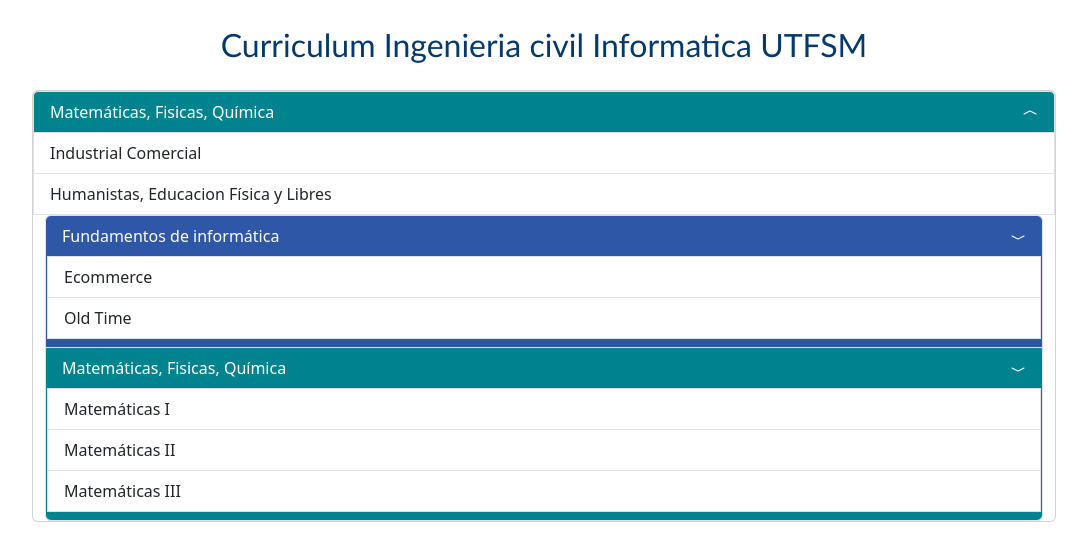
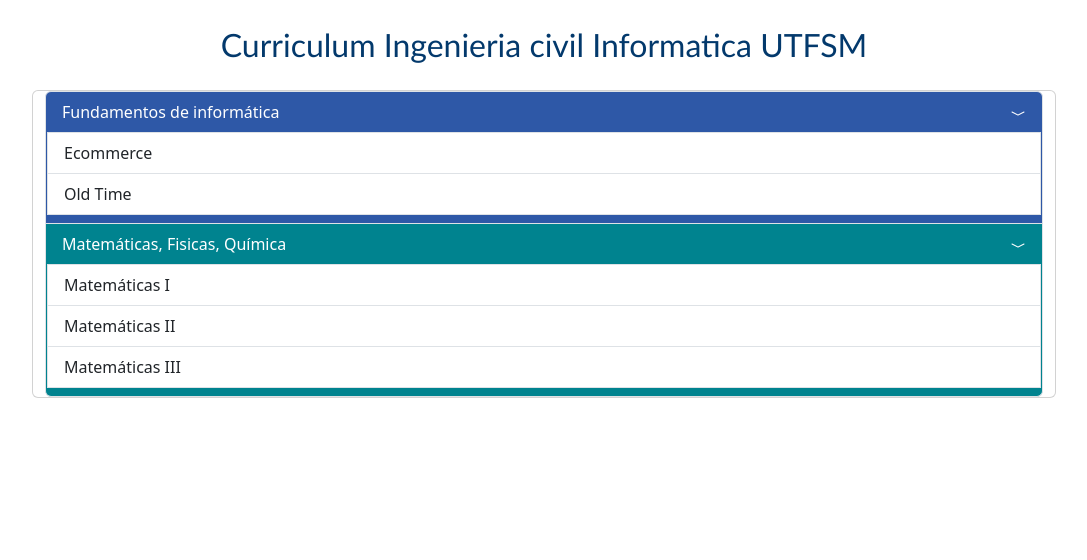
Before and after one commit to ClaudiaHazard/informaticsCurriculum, a React (Create React App) app in the folder curriculum/: page /#/ in a window 1280 px wide. Shown: the top 560 px of the page, without its empty margins (96-1183 px from the left). Built offline with nearby package versions, Linux system fonts and the light colour scheme.

Commit message:
reusable function for list courses

```diff
--- a/curriculum/src/functions/dropList.js
+++ b/curriculum/src/functions/dropList.js
@@ -23,7 +23,7 @@
         <ListGroup.Item  onClick={handleClick} style={{ backgroundColor:backgroundColor, color:color }} key={`branchName-${idx}`} as="li" >
             <div className={styles.sameline}>
             <div>{ branchName }</div>
-            <div className={styles.listicon} >{ open ? <ChevronCompactDown /> : <ChevronCompactUp /> }</div>
+            <div>{ open ? <ChevronCompactDown /> : <ChevronCompactUp /> }</div>
             </div>
             {open ? <ListGroup className={styles.sublist}> {childList} </ListGroup> : <></> }
         </ListGroup.Item>
--- a/curriculum/src/routes/StudyPlan.js
+++ b/curriculum/src/routes/StudyPlan.js
@@ -20,22 +20,9 @@
     <h2 className={styles.h2} >Curriculum Ingenieria civil Informatica UTFSM</h2>
     <Card className={styles.card} >
       <ListGroup as="ul" >
-        <ListGroup.Item  onClick={handleClick} style={{backgroundColor:"#00838F", color:"white"}} as="li" >
-          <div className={styles.sameline}>
-          <div>Matemáticas, Fisicas, Química</div>
-          <div className={styles.listicon} >{ open ? <ChevronCompactDown /> : <ChevronCompactUp /> }</div>
-          </div>
-        {open ?
-          <ListGroup className={styles.sublist}>
-            <ListGroup.Item> Matemáticas I </ListGroup.Item>
-            <ListGroup.Item> Matemáticas II </ListGroup.Item>
-            <ListGroup.Item> Matemáticas III </ListGroup.Item>
-          </ListGroup>
-        : <></> }
-        </ListGroup.Item>
-        <ListGroup.Item>Industrial Comercial</ListGroup.Item>
-        <ListGroup.Item>Humanistas, Educacion Física y Libres</ListGroup.Item>
+        <div>
         <DropList className={styles.droplist} data={data} />
+        </div>
       </ListGroup>
     </Card>
     </>
--- a/curriculum/src/routes/style.module.css
+++ b/curriculum/src/routes/style.module.css
@@ -19,10 +19,6 @@
   margin-top: 8px;
 }
 
-.listicon {
-  text-align: left;
-}
-
 .sameline {
   display:flex;
   justify-content: space-between;
@@ -31,5 +27,5 @@
 .droplist {
   margin-left: 0;
   margin-right: 0;
-  width: 100%;
+  width: 200%;
 }
```
